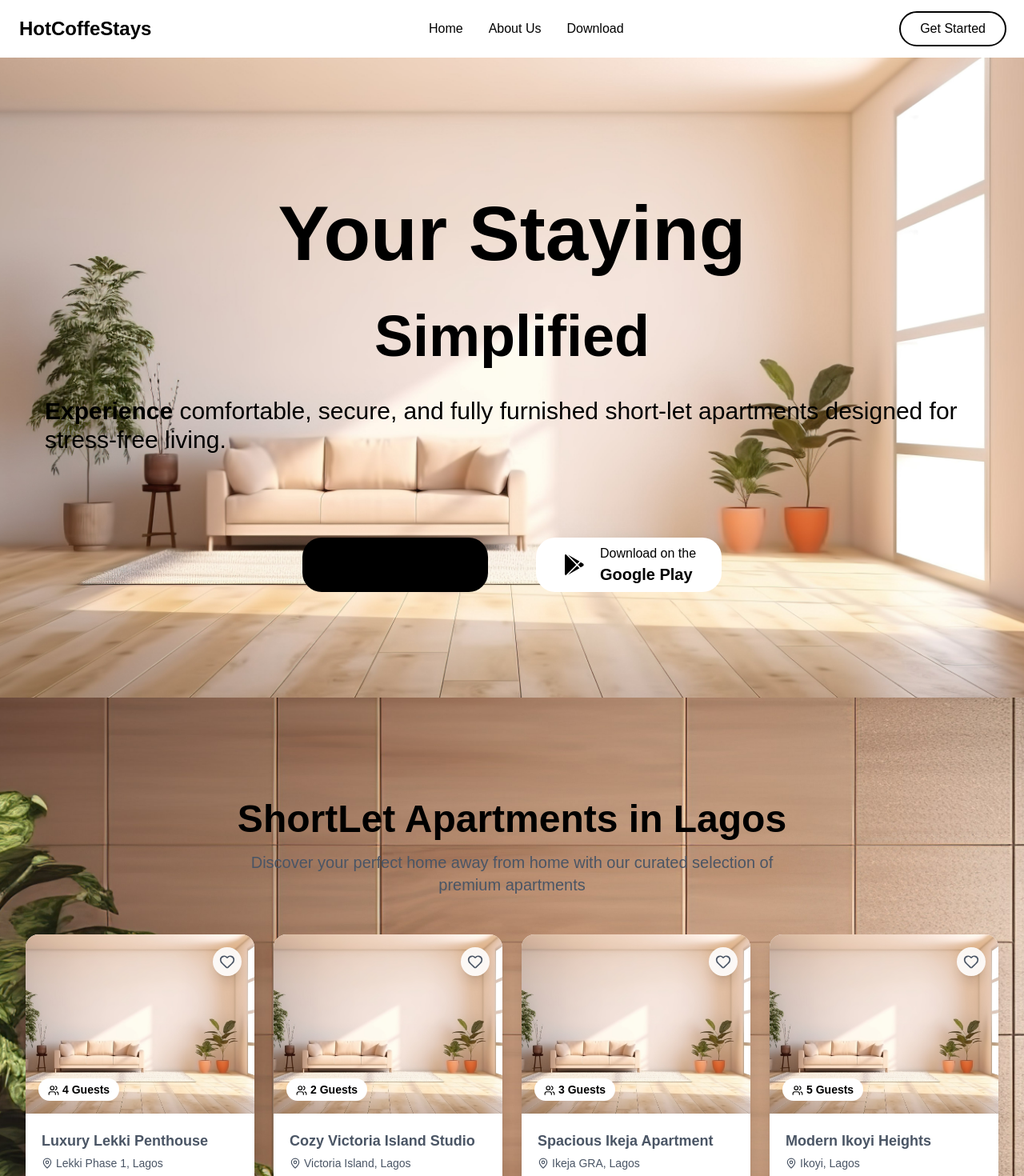
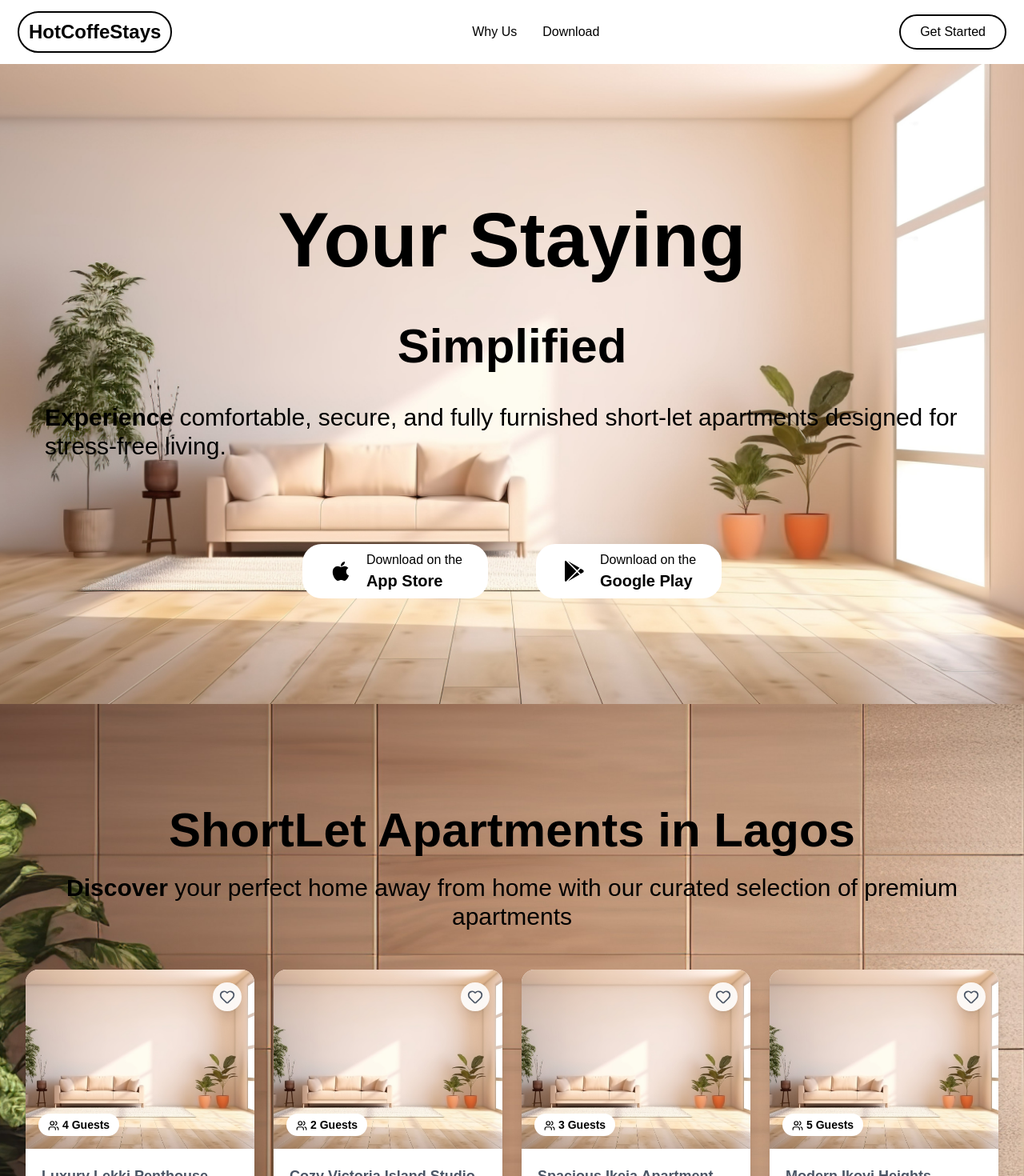
Before and after one commit to iOtele/hotcoffestays, a Next.js app: page / in a window 1280 px wide. Shown: the top 1470 px of the page at 80% size. Built offline with nearby package versions, Linux system fonts and the light colour scheme.

Commit message:
feat: enhance layout and footer components with improved styling and new links

```diff
--- a/src/app/layout.tsx
+++ b/src/app/layout.tsx
@@ -23,7 +23,7 @@ export default function RootLayout({
   children: React.ReactNode;
 }>) {
   return (
-    <html lang="en">
+    <html lang="en" className="scroll-smooth">
       <body
         className={`${geistSans.variable} ${geistMono.variable} antialiased bg-background text-foreground`}
       >
--- a/src/components/Footer.tsx
+++ b/src/components/Footer.tsx
@@ -1,41 +1,50 @@
+import { FacebookIcon, Instagram, X } from "lucide-react";
 import React from "react";
 
 const Footer = () => {
   return (
-    <footer className="py-12 sm:px-6 lg:px-8  pt-32 pb-20 px-6 bg-linear-to-br from-teal-50 via-gray-500 to-gray-700">
-      <div className="container mx-auto">
+    <footer className="py-10 sm:px-6 lg:px-8   px-6 bg-linear-to-br from-gray-900 via-gray-800 to-gray-900 ">
+      <div className="container mx-auto ">
         <div className="grid md:grid-cols-4 gap-8 mb-8">
           <div className="space-y-2">
-            <div className="text-2xl font-bold text-foreground mb-4">
+            <div className="text-2xl font-bold text-foreground outline-2 rounded-full px-3 shadow-gray-600-300 w-fit hover:shadow-gray-100 transition cursor-pointer">
               HotCoffeStays
             </div>
-            <p className="text-gray-400">
+            <p className="text-gray-400 py-4">
               Effortless Short-Let Stays for Modern Living
             </p>
-            <p>+234 904 825 5252</p>
+            <a
+              href="https://wa.me/2349048255252"
+              target="_blank"
+              rel="noopener noreferrer"
+              className="text-foreground hover:text-gray-400 transition"
+            >
+              Chat on WhatsApp
+            </a>
           </div>
           <div>
-            <h4 className="font-bold mb-4">Quick Links</h4>
+            <h4 className="font-bold text-foreground text-xl mb-4">
+              Quick Links
+            </h4>
             <ul className="space-y-2 text-gray-400">
+
               <li>
-                <a href="#" className="hover:text-gray-600 transition">
-                  About Us
+                <a
+                  href="#gallery"
+                  className="hover:text-gray-600 transition-all duration-500"
+                >
+                  Gallery
                 </a>
               </li>
               <li>
-                <a href="#" className="hover:text-gray-600 transition">
-                  Features
-                </a>
-              </li>
-              <li>
-                <a href="#" className="hover:text-gray-600 transition">
-                  How It Works
+                <a href="#features" className="hover:text-gray-600 transition">
+                  Why Us
                 </a>
               </li>
             </ul>
           </div>
           <div>
-            <h4 className="font-bold mb-4">Support</h4>
+            <h4 className="font-bold text-foreground text-xl mb-4">Support</h4>
             <ul className="space-y-2 text-gray-400">
               <li>
                 <a href="#" className="hover:text-emerald-400 transition">
@@ -43,7 +52,10 @@ const Footer = () => {
                 </a>
               </li>
               <li>
-                <a href="#" className="hover:text-emerald-400 transition">
+                <a
+                  href="tel:+2349048255252"
+                  className="hover:text-gray-600 transition"
+                >
                   Contact Us
                 </a>
               </li>
@@ -55,18 +67,29 @@ const Footer = () => {
             </ul>
           </div>
           <div>
-            <h4 className="font-bold mb-4">Connect</h4>
+            <h4 className="font-bold text-foreground text-xl mb-4">Connect</h4>
             <div className="flex gap-4">
-              {["facebook", "twitter", "instagram"].map((social) => (
-                <a
-                  key={social}
-                  href="#"
-                  className="w-10 h-10 bg-gray-800 rounded-full flex items-center justify-center hover:bg-background transition"
-                >
-                  <span className="sr-only">{social}</span>
-                  <div className="w-5 h-5 bg-current"></div>
-                </a>
-              ))}
+              <a
+                href="https://www.facebook.com"
+                target="_blank"
+                rel="noopener noreferrer"
+              >
+                <FacebookIcon className="w-8 h-8 bg-gray-200 rounded-full flex items-center justify-center hover:bg-background transition p-2 text-blue-600" />
+              </a>
+              <a
+                href="https://www.twitter.com"
+                target="_blank"
+                rel="noopener noreferrer"
+              >
+                <X className="w-8 h-8 bg-gray-200 rounded-full flex items-center justify-center hover:bg-background transition p-2 text-blue-400" />
+              </a>
+              <a
+                href="https://www.instagram.com"
+                target="_blank"
+                rel="noopener noreferrer"
+              >
+                <Instagram className="w-8 h-8 bg-gray-200 rounded-full flex items-center justify-center hover:bg-background transition p-2 text-pink-500" />
+              </a>
             </div>
           </div>
         </div>
--- a/src/components/Gallery.tsx
+++ b/src/components/Gallery.tsx
@@ -146,27 +146,28 @@ function Gallery() {
   };
 
   return (
-    <div className=" py-12 sm:px-6 lg:px-8 bg-[url('/bggalleryhot.jpg')] bg-cover bg-center min-h-screen pt-32 pb-20 px-6 bg-linear-to-br from-gray-50 via-white to-teal-50">
+    <div
+      id="gallery"
+      className=" py-12 sm:px-6 lg:px-8 bg-[url('/bggalleryhot.jpg')] bg-cover bg-center min-h-screen pt-32 pb-20 px-6 bg-linear-to-br from-gray-50 via-white to-teal-50"
+    >
       <div className="container mx-auto">
-        {/* Header */}
         <div className="text-center mb-12">
-          <h1 className="text-4xl md:text-5xl font-bold text-text-color mb-4">
+          <h1 className="text-4xl md:text-6xl font-bold text-text-color mb-6">
             ShortLet Apartments in Lagos
           </h1>
-          <p className="text-xl text-gray-600 max-w-2xl mx-auto">
-            Discover your perfect home away from home with our curated selection
-            of premium apartments
+          <p className="text-3xl text-text-color animate-fade-in animation-delay-200 mx-auto">
+            <span className="text-foreground font-bold ">Discover </span> your
+            perfect home away from home with our curated selection of premium
+            apartments
           </p>
         </div>
 
-        {/* Cards Grid */}
         <div className="grid grid-cols-1 md:grid-cols-2 lg:grid-cols-4 gap-6">
           {apartments.map((apartment) => (
             <div
               key={apartment.id}
               className="bg-white rounded-2xl overflow-hidden shadow-lg hover:shadow-2xl transition-all duration-300 transform hover:-translate-y-2 group"
             >
-              {/* Image Container */}
               <div className="relative h-56 overflow-hidden">
                 <Image
                   height={250}
--- a/src/components/Hero.tsx
+++ b/src/components/Hero.tsx
@@ -14,7 +14,7 @@ const Hero = () => {
           <div className="space-y-6 p-8 flex flex-col items-center">
             <h1 className="text-5xl md:text-8xl font-bold text-text-color leading-tight text-center">
               Your Staying <br />
-              <span className="text-7xl">Simplified</span>
+              <span className="text-4xl md:text-6xl font-bold">Simplified</span>
             </h1>
             <p className="text-3xl text-text-color animate-fade-in animation-delay-200">
               <span className="text-foreground font-bold ">Experience </span>
@@ -22,7 +22,7 @@ const Hero = () => {
               designed for stress-free living.
             </p>
             <div className="flex flex-col sm:flex-row gap-15 mt-20 animate-fade-in animation-delay-400">
-              <div className="flex gap-2 items-center bg-black text-foreground rounded-3xl px-8 py-2 hover:bg-gray-900 transition cursor-pointer group">
+              <div className="flex gap-2 items-center bg-background text-foreground rounded-3xl px-8 py-2 hover:bg-gray-700 transition cursor-pointer group">
                 <svg
                   className="w-8 h-8 mr-2"
                   fill="currentColor"
--- a/src/components/NavBar.tsx
+++ b/src/components/NavBar.tsx
@@ -5,7 +5,7 @@ const NavBar = () => {
   return (
     <nav className="container mx-auto px-6 py-4 flex justify-between items-center">
       <motion.div
-        className="text-2xl font-bold text-foreground"
+        className="text-2xl font-bold text-foreground outline-2 rounded-full px-3 py-2 shadow-gray-600-300 hover:shadow-gray-100 transition cursor-pointer"
         initial={{ opacity: 0, x: -50 }}
         animate={{ opacity: 1, x: 0 }}
         transition={{ duration: 1.5, ease: "easeOut" }}
@@ -17,13 +17,7 @@ const NavBar = () => {
           href="#features"
           className="text-foreground hover:text-gray-600 transition"
         >
-          Home
-        </a>
-        <a
-          href="#how-it-works"
-          className="text-foreground hover:text-gray-600 transition"
-        >
-          About Us
+          Why Us
         </a>
         <a
           href="#download"
@@ -33,7 +27,7 @@ const NavBar = () => {
         </a>
       </div>
       <motion.button
-        className="bg-background outline-2 text-foreground px-6 py-2 rounded-full hover:bg-emerald-700 transition"
+        className="bg-background outline-2 text-foreground px-6 py-2 rounded-full hover:bg-foreground hover:text-background transition"
         initial={{ opacity: 0, x: 50 }}
         animate={{ opacity: 1, x: 0 }}
         transition={{ duration: 1.5, ease: "easeOut" }}
```
